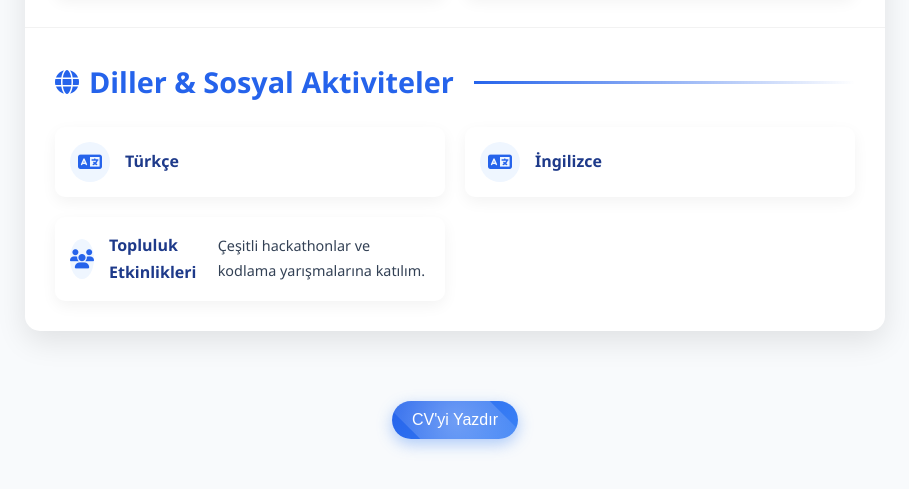
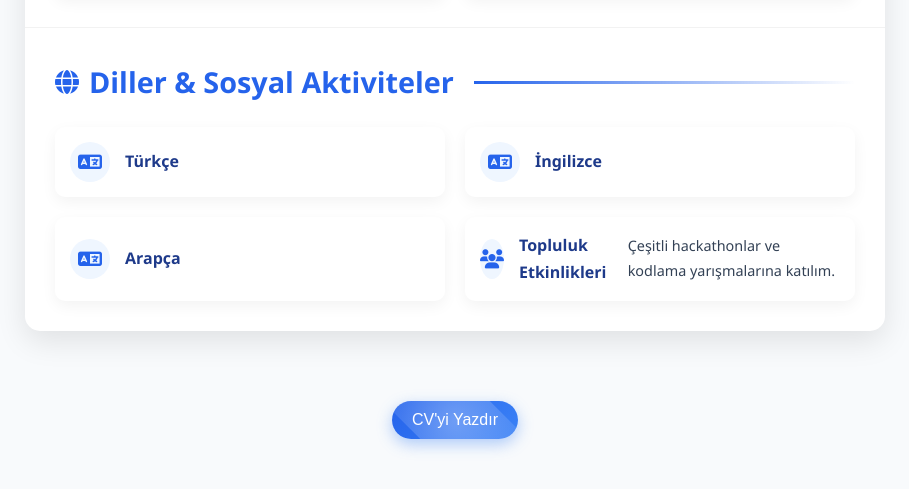
Before and after one commit to MYounesEG/CV, a plain HTML site: page index.html in a window 1280 px wide. Shown: the part 1965-2454 px from the top of the page, without its empty margins (185-1094 px from the left). Drawn offline with nearby package versions, Linux system fonts and the light colour scheme.

Commit message:
Update index.html

```diff
--- a/index.html
+++ b/index.html
@@ -1245,6 +1245,17 @@
                         </div>
                     </div>
 
+
+                    <div class="language-item">
+                        <div class="language-icon">
+                            <i class="fas fa-language"></i>
+                        </div>
+                        <div class="language-details">
+                            <div class="language-name">Arapça</div>
+
+                        </div>
+                    </div>
+
                     <div class="social-item">
                         <div class="social-icon">
                             <i class="fas fa-users"></i>
```
